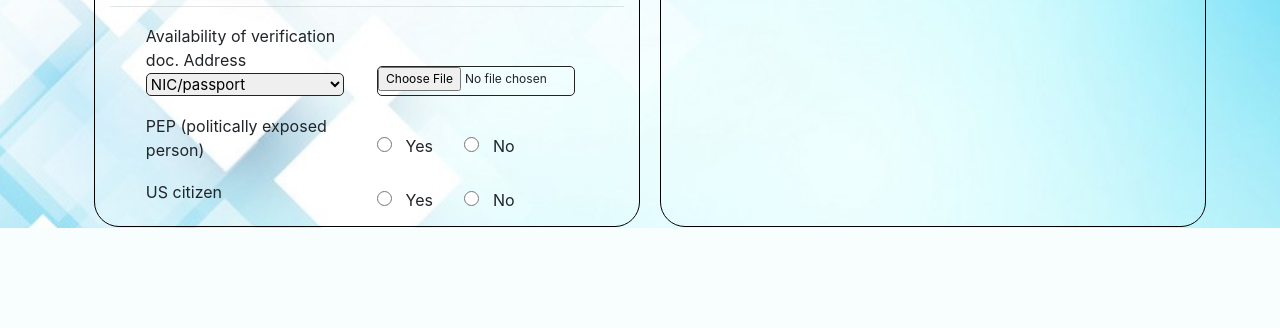
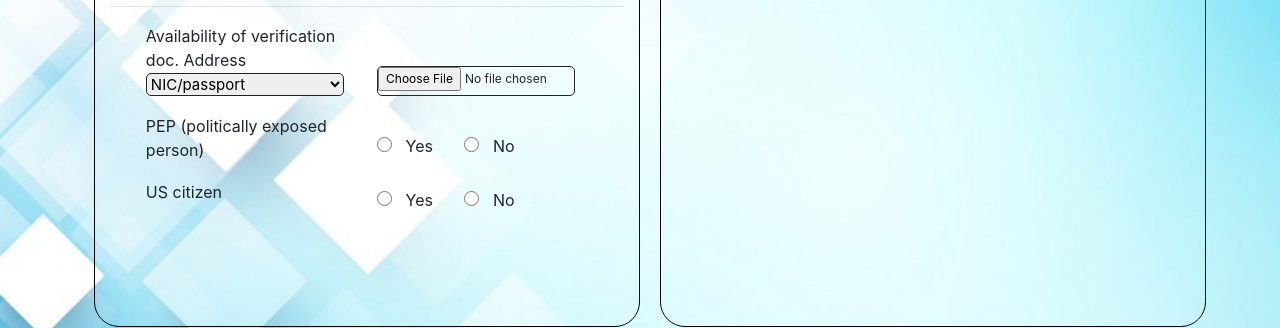
Before and after one commit to Dinithikw/abkyc, a Django app: page / in a window 1280 px wide. Shown: the part 1145-1473 px from the top of the page. Before the commit the page ends 1373 px from the top, so only its background shows below. Run offline with Django 3.2, Linux system fonts and the light colour scheme; some libraries are stand-ins or nearby versions.

Commit message:
ajusting form hight

```diff
--- a/kyc_django/kyc_django/kyc/templates/kyc/index.html
+++ b/kyc_django/kyc_django/kyc/templates/kyc/index.html
@@ -243,7 +243,7 @@
 
         </div>
 
-        <div class="col-md-5 personel_info" style="border:1px solid #000; border-radius:25px; height:1350px;">
+        <div class="col-md-5 personel_info" style="border:1px solid #000; border-radius:25px; height:1450px;">
 
 
 
```
